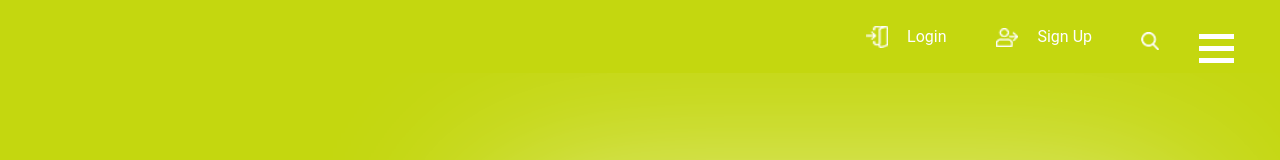
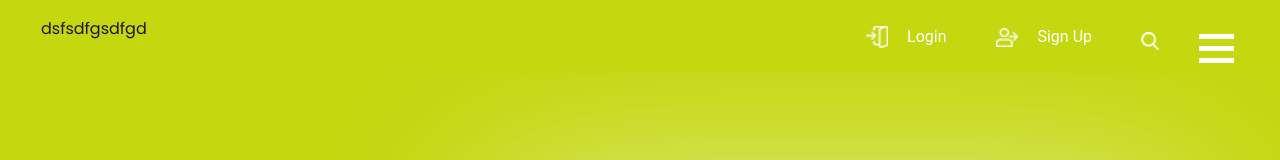
Before and after one commit to eniorJR/funtasies, a plain HTML site: page index.html in a window 1280 px wide. Shown: the top 160 px of the page. Drawn offline with nearby package versions, Linux system fonts and the light colour scheme.

Commit message:
https://github.com/Enricmn/funtasies.

```diff
--- a/index.html
+++ b/index.html
@@ -38,7 +38,7 @@
         <nav class="navbar navbar-expand-lg custom_nav-container">
           <a class="navbar-brand" href="index.html">
           </a>
-
+          <p>dsfsdfgsdfgd</p>
           <div class="navbar-collapse" id="">
             <div class="d-none d-lg-flex ml-auto flex-column flex-lg-row align-items-center">
               <ul class="navbar-nav  ">
```
